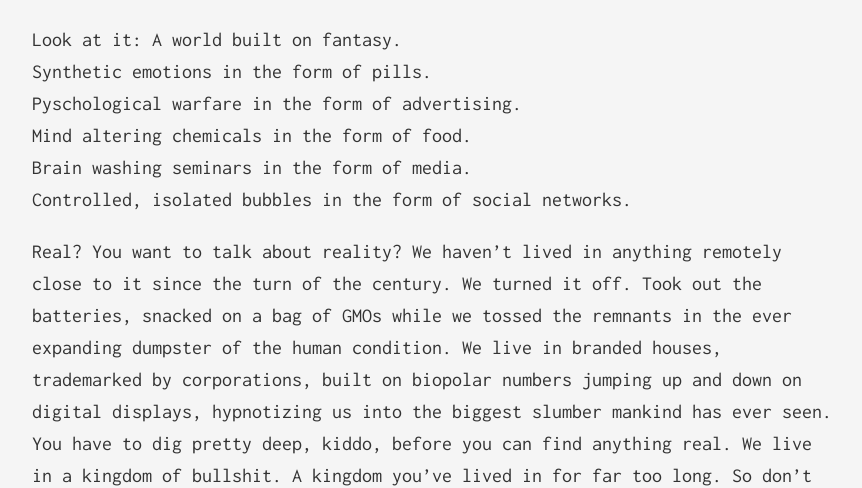
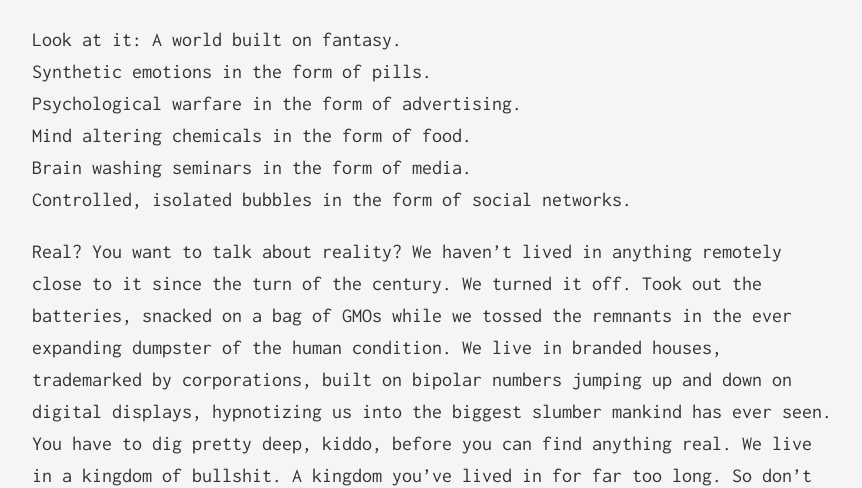
Before and after one commit to dox3d/dox3d.github.io, a Jekyll site: the page built from about.md, in a window 1280 px wide. Shown: the part 526-1014 px from the top of the page, without its empty margins (208-1070 px from the left). Built offline with Jekyll 4.4.1, drawn with Linux system fonts in a browser that asks for light colours; some of the changed text lies outside the part shown.

Commit message:
fixes
robots

```diff
--- a/about.md
+++ b/about.md
@@ -9,9 +9,9 @@
 
 Look at it: A world built on fantasy.<br>
 Synthetic emotions in the form of pills.<br>
-Pyschological warfare in the form of advertising.<br>
+Psychological warfare in the form of advertising.<br>
 Mind altering chemicals in the form of food.<br>
 Brain washing seminars in the form of media.<br>
 Controlled, isolated bubbles in the form of social networks.<br>
 
-Real? You want to talk about reality? We haven't lived in anything remotely close to it since the turn of the century. We turned it off. Took out the batteries, snacked on a bag of GMOs while we tossed the remnants in the ever expanding dumpster of the human condition. We live in branded houses, trademarked by corporations, built on biopolar numbers jumping up and down on digital displays, hypnotizing us into the biggest slumber mankind has ever seen. You have to dig pretty deep, kiddo, before you can find anything real. We live in a kingdom of bullshit. A kingdom you've lived in for far too long. So don't tell me about not being real. I'm no less real than the fucking beef patty in your Big Mac.
+Real? You want to talk about reality? We haven't lived in anything remotely close to it since the turn of the century. We turned it off. Took out the batteries, snacked on a bag of GMOs while we tossed the remnants in the ever expanding dumpster of the human condition. We live in branded houses, trademarked by corporations, built on bipolar numbers jumping up and down on digital displays, hypnotizing us into the biggest slumber mankind has ever seen. You have to dig pretty deep, kiddo, before you can find anything real. We live in a kingdom of bullshit. A kingdom you've lived in for far too long. So don't tell me about not being real. I'm no less real than the fucking beef patty in your Big Mac.
```
